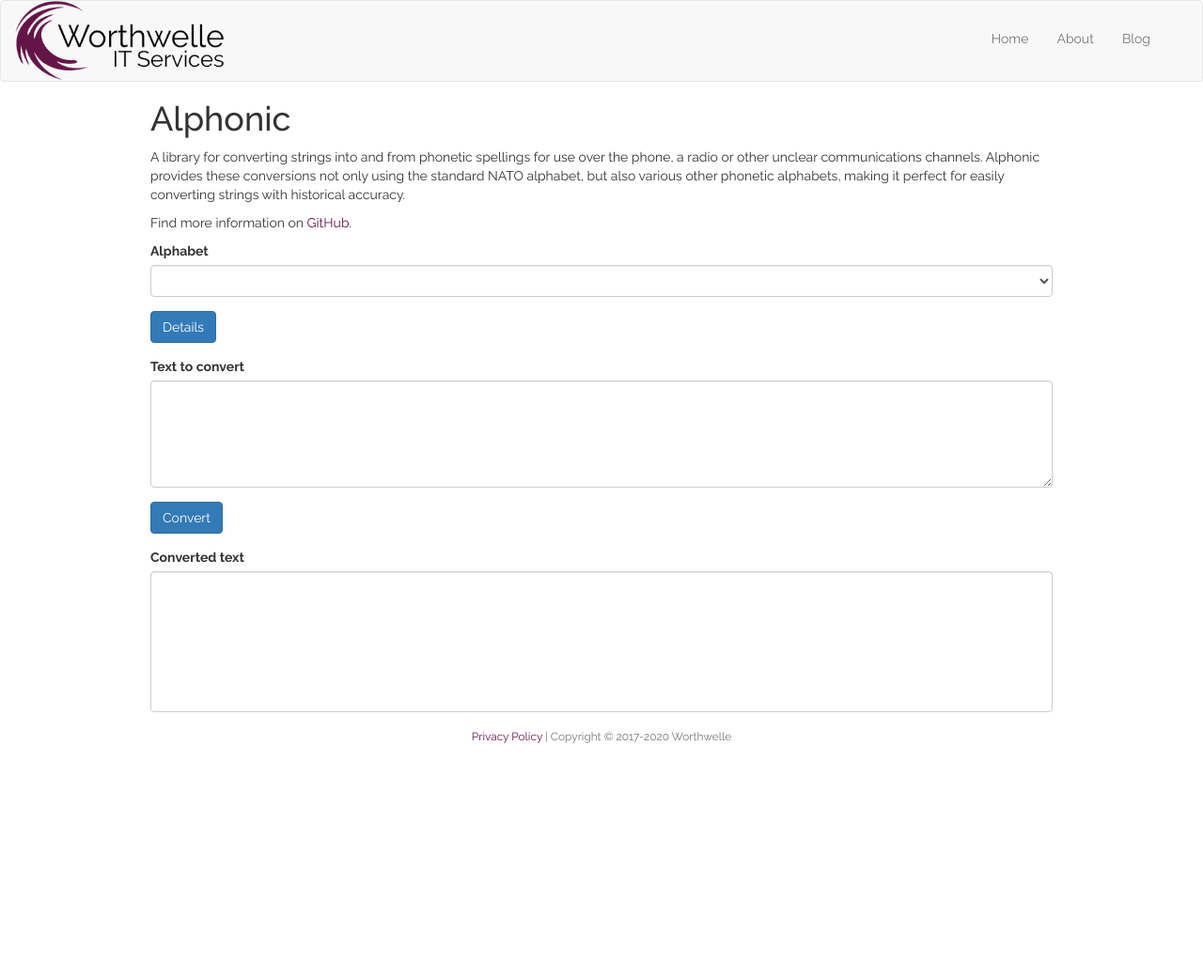
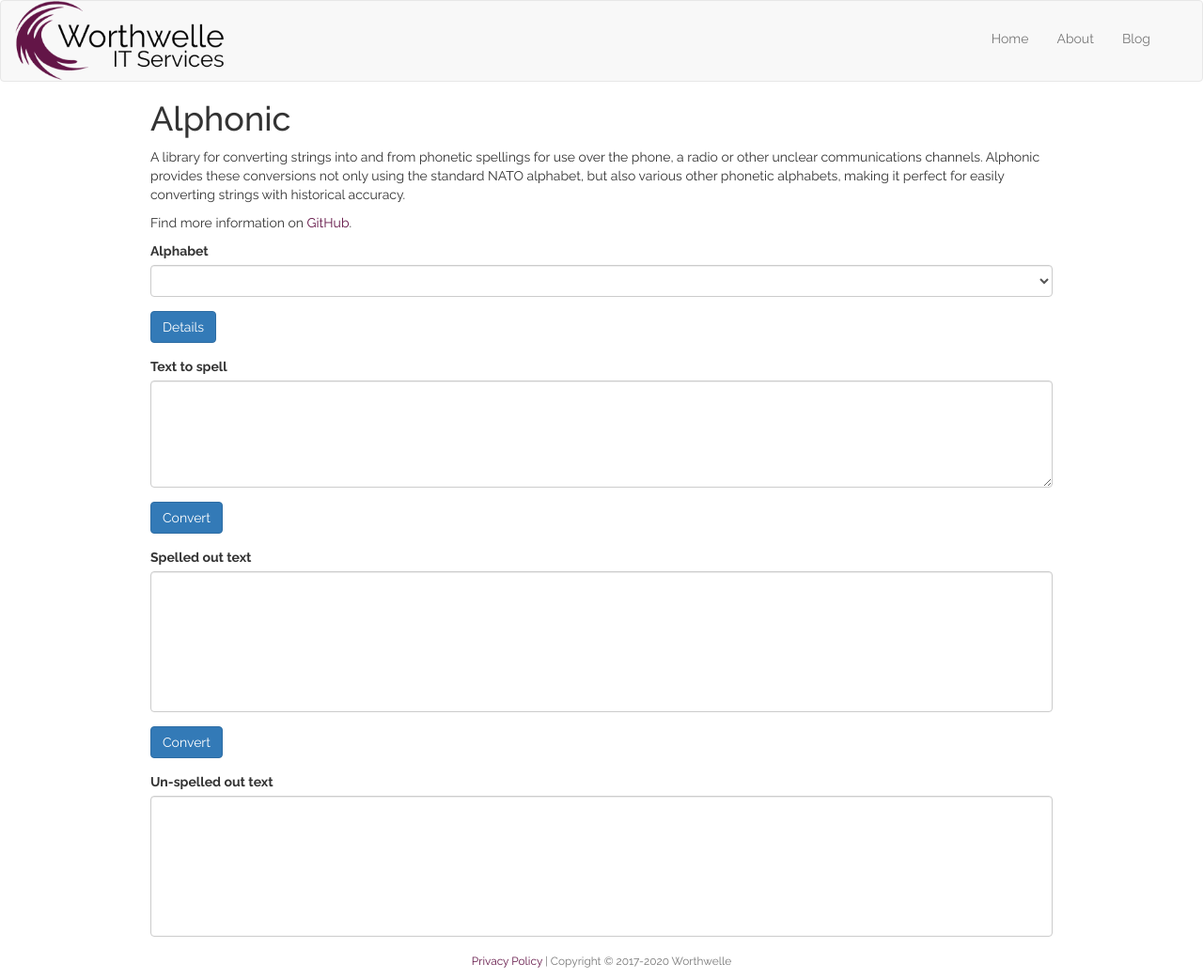
Before and after one commit to Worthwelle/worthwelle.github.io, a Jekyll site: the page built from project/alphonic.html, in a window 1280 px wide. Shown: the whole page at 94% size. Built offline with Jekyll 4.4.1, drawn with Linux system fonts in a browser that asks for light colours; nearby versions of some CDN libraries; before the commit the page ends 900 px from its top, so only the background shows below that.

Commit message:
[feat] support unphonetifying in Alphonic

```diff
--- a/js/alphonic.js
+++ b/js/alphonic.js
@@ -7,13 +7,25 @@
     xhttp.send();
 }
 
-function loadDoc() {
+function phonetify() {
     var input = document.getElementById('input').value.replace(/(\r\n|\n|\r)/gm,'%0A');
     var alpha = document.getElementById('alphabet').value;
-    getData("api/phonetify/"+alpha+"/"+input, function() {
+    getData('api/phonetify/'+alpha+'/'+input, function() {
         if (this.readyState == 4 && this.status == 200) {
             var json = JSON.parse(this.responseText);
-            document.getElementById("demo").innerHTML = json.output;
+            document.getElementById("phonetified").innerHTML = json.output;
+        }
+    });
+    unphonetify();
+}
+
+function unphonetify() {
+    var input = document.getElementById('phonetified').value.replace(/(\r\n|\n|\r)/gm,'%0A');
+    var alpha = document.getElementById('alphabet').value;
+    getData('api/unphonetify/'+alpha+'/'+input, function() {
+        if (this.readyState == 4 && this.status == 200) {
+            var json = JSON.parse(this.responseText);
+            document.getElementById('unphonetified').innerHTML = json.output;
         }
     });
 }
--- a/project/alphonic.html
+++ b/project/alphonic.html
@@ -37,15 +37,22 @@
                 </div>
             </div>
             <div class="form-group">
-                <label for="input">Text to convert</label>
+                <label for="input">Text to spell</label>
                 <textarea class="form-control" id="input" rows="5"></textarea>
             </div>
             <div class="form-group">
-                <button class="btn btn-primary" onclick="loadDoc(); return false;" >Convert</button>
+                <button class="btn btn-primary" onclick="phonetify(); return false;" >Convert</button>
             </div>
             <div class="form-group">
-                <label>Converted text</label>
-                <pre class="form-control" style="height: auto; min-height: 150px;" id="demo"></pre>
+                <label>Spelled out text</label>
+                <pre class="form-control" style="height: auto; min-height: 150px;" id="phonetified"></pre>
+            </div>
+            <div class="form-group">
+                <button class="btn btn-primary" onclick="unphonetify(); return false;" >Convert</button>
+            </div>
+            <div class="form-group">
+                <label>Un-spelled out text</label>
+                <pre class="form-control" style="height: auto; min-height: 150px;" id="unphonetified"></pre>
             </div>
         </form>
 
```
